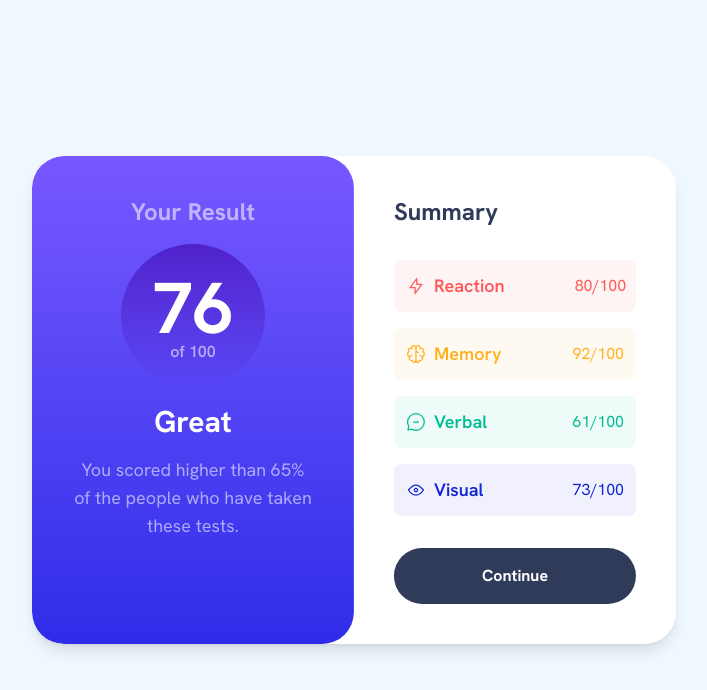
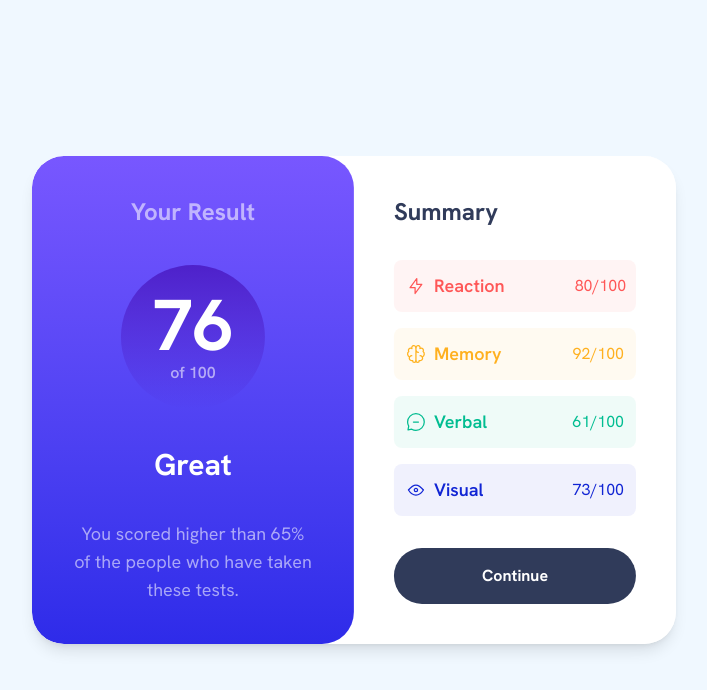
Before and after one commit to DennyDoesFrontend/result-summary-card, a React (Vite) app: page / in a window 1280 px wide. Shown: the top 690 px of the page, without its empty margins (286-993 px from the left). Built offline with nearby package versions, Linux system fonts and the light colour scheme.

Commit message:
left div alignment

```diff
--- a/src/App.jsx
+++ b/src/App.jsx
@@ -37,11 +37,11 @@ function App() {
   return (
 <div className='absolute bg-white top-[50%] left-[50%] translate-x-[-50%] translate-y-[-50%] shadow-lg h-full md:h-auto sm:rounded-4xl overflow-hidden flex flex-col max-sm:w-full w-auto sm:flex-row'>
 {/* Left section */}
-      <div className='bg-gradient-to-b from-[#7857ff] to-[#2e2be9] p-10 flex flex-col gap-4 items-center rounded-b-4xl sm:rounded-4xl text-center w-full md:min-w-[320px] md:max-w-[350px] flex-[1_1_0]'>
+      <div className='bg-gradient-to-b from-[#7857ff] to-[#2e2be9] p-10 flex flex-col gap-4 items-center justify-between rounded-b-4xl sm:rounded-4xl text-center w-full md:min-w-[320px] md:max-w-[350px] flex-[1_1_0]'>
         <h2 className='text-2xl text-[#ffffff90] font-bold'>Your Result</h2>
         <div className='size-36 bg-gradient-to-b from-[#4e21ca] to-[#2421ca00] rounded-full flex flex-col items-center justify-center'>
-          <h3 className='text-7xl text-white font-bold leading-none'>76</h3>
-          <p className='text-[#ffffff90] font-semibold leading-none'>of 100</p>
+          <h3 className='text-7xl text-white font-bold'>76</h3>
+          <p className='text-[#ffffff90] font-semibold'>of 100</p>
         </div>
         <h3 className='text-3xl text-white font-bold'>Great</h3>
         <p className='text-[#ffffff90] text-semibold text-lg'>You scored higher than 65% of the people who have taken these tests.</p>
```
